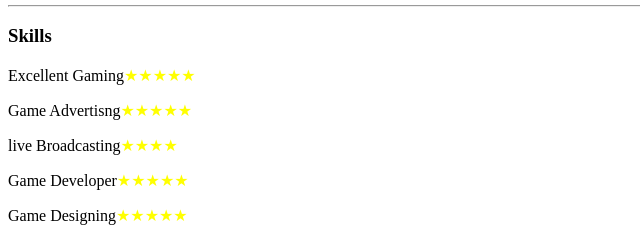
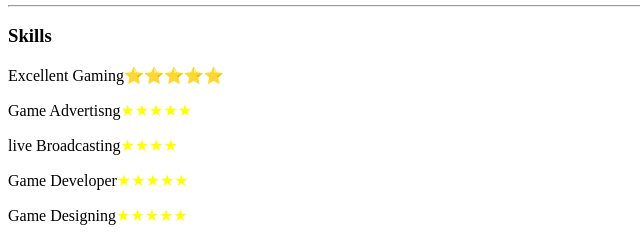
Before and after one commit to Rexoluyole/GIt-hub-full-ass, a plain HTML site: page index.html in a window 1280 px wide. Shown: the part 900-1136 px from the top of the page, 0-640 px from the left. Drawn offline with Linux system fonts and the light colour scheme.

Commit message:
skills update

```diff
--- a/index.html
+++ b/index.html
@@ -40,7 +40,7 @@
     </table>
         <hr>
         <h3>Skills</h3>
-        <p>Excellent Gaming<span style="font: 500px;color:yellow">&#9733;&#9733;&#9733;&#9733;&#9733;</span></p>
+        <p>Excellent Gaming&#11088;&#11088;&#11088;&#11088;&#11088;</p>
         <P>Game Advertisng<span style="font: 500px;color:yellow">&#9733;&#9733;&#9733;&#9733;&#9733;</span></P>
         <p>live Broadcasting<span style="font: 500px;color:yellow">&#9733;&#9733;&#9733;&#9733;</span></p>
         <p>Game Developer<span style="font: 500px;color:yellow">&#9733;&#9733;&#9733;&#9733;&#9733;</span></p>
```
